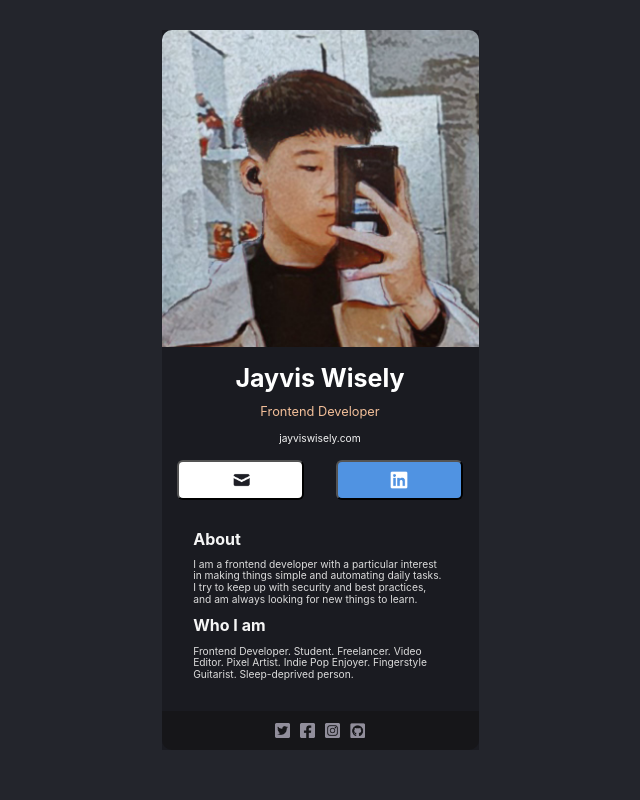
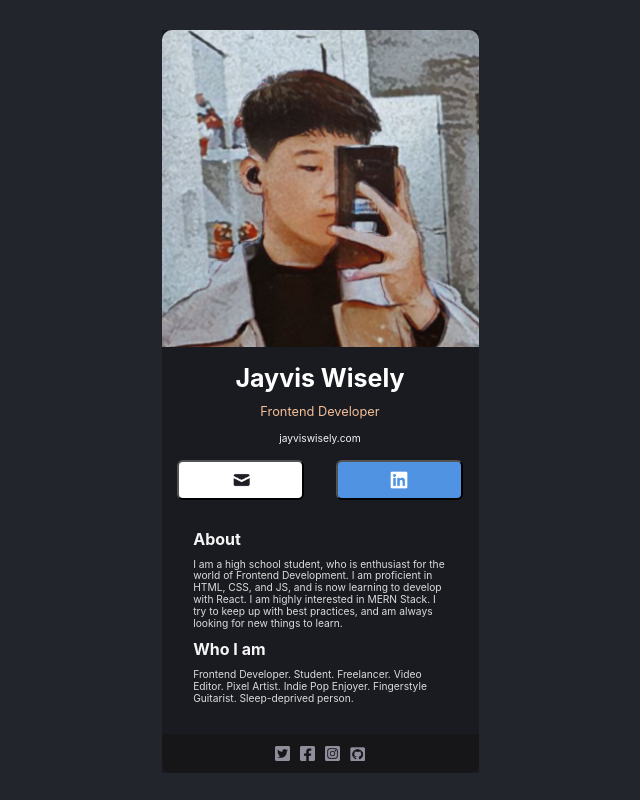
Before and after one commit to blazyboi/Digital-Business-Card, a React (Vite) app: page / in a window 1280 px wide. Shown: the whole page, without its empty margins (320-960 px from the left). Built offline with nearby package versions, Linux system fonts and the light colour scheme.

Commit message:
Revised Description

```diff
--- a/components/Description.jsx
+++ b/components/Description.jsx
@@ -4,7 +4,7 @@ export default function Description() {
     return (
         <div className="description">
             <h1>About</h1>
-            <p>I am a frontend developer with a particular interest in making things simple and automating daily tasks. I try to keep up with security and best practices, and am always looking for new things to learn.</p>
+            <p>I am a high school student, who is enthusiast for the world of Frontend Development. I am proficient in HTML, CSS, and JS, and is now learning to develop with React. I am highly interested in MERN Stack. I try to keep up with best practices, and am always looking for new things to learn.</p>
             <h1>Who I am</h1>
             <p>Frontend Developer. Student. Freelancer. Video Editor. Pixel Artist. Indie Pop Enjoyer. Fingerstyle Guitarist. Sleep-deprived person.</p>
         </div>
```
